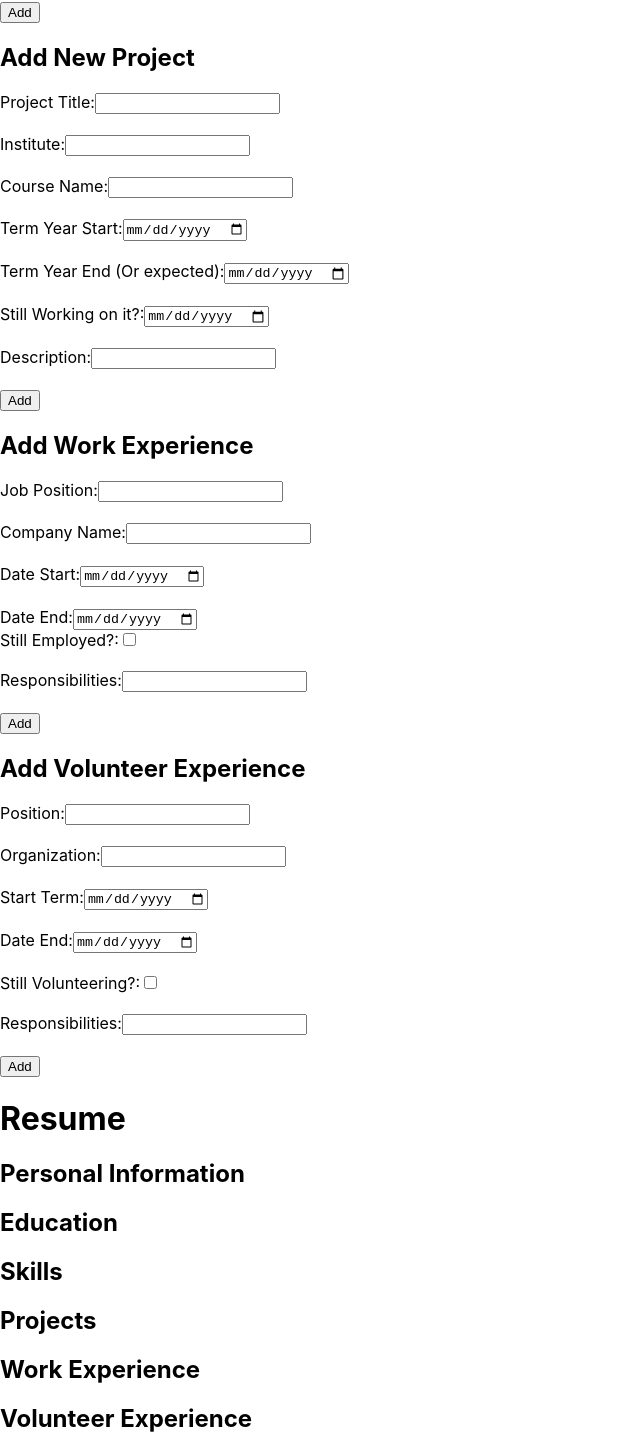
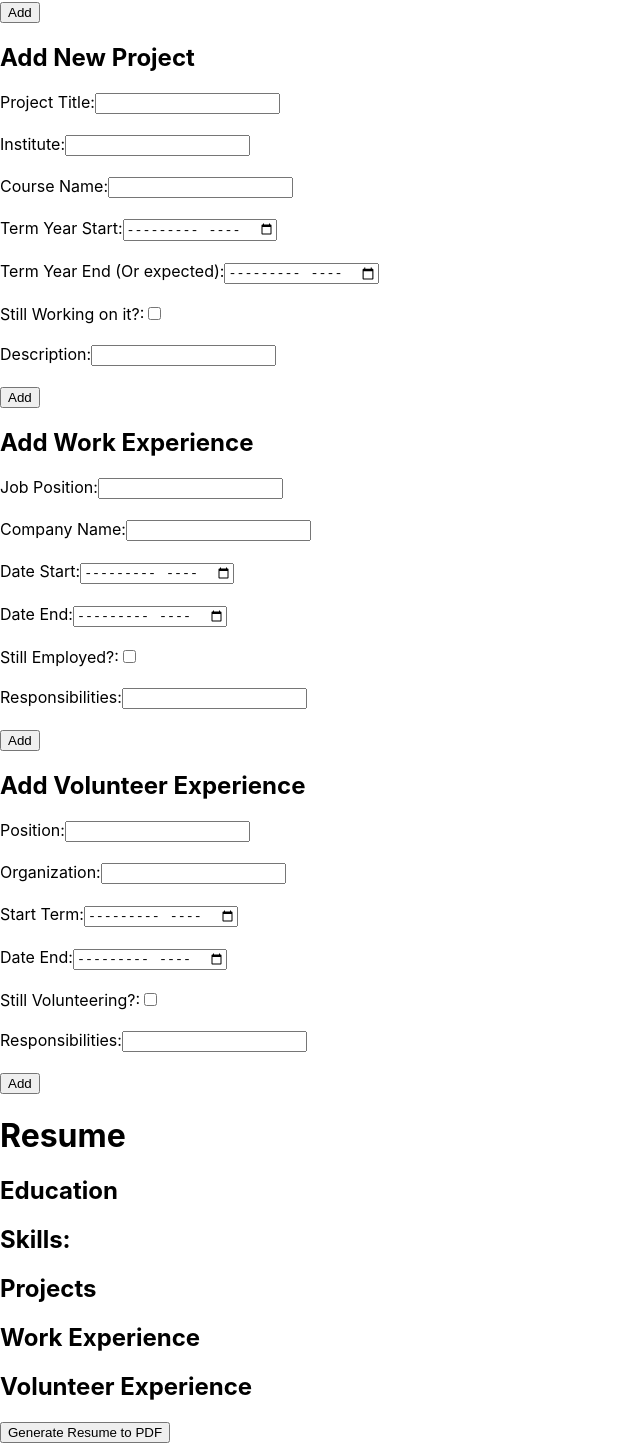
Before and after one commit to jayden-2ang/Resume-Builder-Application, a React (Create React App) app in the folder client/: page / in a window 1280 px wide. Shown: the part 816-2268 px from the top of the page, without its empty margins (0-640 px from the left). Built offline with nearby package versions, Linux system fonts and the light colour scheme.

Commit message:
Change date data type to month

```diff
--- a/client/src/App.css
+++ b/client/src/App.css
@@ -5,6 +5,14 @@
 .App-logo {
   height: 40vmin;
   pointer-events: none;
+}
+
+.header{
+  position: fixed;
+  top: 0;
+  text-align: center;
+  border-bottom: 1px black solid;
+  padding: 5px;
 }
 
 @media (prefers-reduced-motion: no-preference) {
--- a/client/src/components/education.jsx
+++ b/client/src/components/education.jsx
@@ -79,7 +79,7 @@ function Education({ addEducation }) {
       <label>
         Enrollment Start Date:
         <input
-          type="date"
+          type="month"
           name="enrollStart"
           value={enrollStart}
           onChange={handleChange}
@@ -93,7 +93,7 @@ function Education({ addEducation }) {
         <label>
           Enrollment End Date:
           <input
-            type="date"
+            type="month"
             name="enrollEnd"
             value={enrollEnd}
             onChange={handleChange}
--- a/client/src/components/project.jsx
+++ b/client/src/components/project.jsx
@@ -97,7 +97,7 @@ function Project({ addProject }) {
       <label>
         Term Year Start:
         <input
-          type="date"
+          type="month"
           name="termStart"
           value={termStart}
           onChange={handleChange}
@@ -111,7 +111,7 @@ function Project({ addProject }) {
       <label>
         Term Year End (Or expected):
         <input
-          type="date"
+          type="month"
           name="termEnd"
           value={termEnd}
           onChange={handleChange}
@@ -125,7 +125,7 @@ function Project({ addProject }) {
       <label>
         Still Working on it?:
         <input
-          type="date"
+          type="checkbox"
           name="present"
           value={present}
           onChange={handleChange}
--- a/client/src/components/view.jsx
+++ b/client/src/components/view.jsx
@@ -5,45 +5,41 @@ function View({ personal, education, skills, projects, work, volunteer }) {
   return (
     <div>
       <h1>Resume</h1>
-      <div>
-        <h2>Personal Information</h2>
+      <div className='header'>
         {personal.map((p, index) => (
           <div key={index}>
             <strong>{p.name}</strong> <br />
-            Email: {p.email} | Phone: {p.phone} <br />
-            Address: {p.address} <br />
-            Link: {p.link}
+            {p.address} | {p.phone} | {p.email} <br />
+            {p.link}
           </div>
         ))}
       </div>
 
-      {/* Education */}
       <section>
         <h2>Education</h2>
         {education.map((e, index) => (
           <div key={index}>
-            <strong>{e.institute}</strong> ({e.enrollStart} – {e.enrollEnd}) <br />
-            {e.study}, {e.address}
+            <strong>{e.institute}</strong>, {e.address} <br />
+            ({e.enrollStart} - {e.enrollEnd})<br />
+            <ul>
+              <li>Studying {e.study}</li>
+            </ul>
           </div>
         ))}
       </section>
 
-      {/* Skills */}
       <section>
-        <h2>Skills</h2>
-        <ul>
+        <h2>Skills: </h2>
           {skills.map((s, index) => (
-            <li key={index}>{s.skill}</li>
+            <p key={index}>{s.skill}, </p>
           ))}
-        </ul>
       </section>
 
-      {/* Projects */}
       <section>
         <h2>Projects</h2>
         {projects.map((pj, index) => (
           <div key={index}>
-            <strong>{pj.title}</strong> ({pj.termStart} – {pj.termEnd}) <br />
+            <strong>{pj.title}</strong> ({pj.termStart} - {pj.termEnd}) <br />
             {pj.description}
           </div>
         ))}
--- a/client/src/components/volunteer.jsx
+++ b/client/src/components/volunteer.jsx
@@ -80,7 +80,7 @@ function Volunteer({ addVolunteer }) {
 				Start Term:
 				<input
 				name="startTerm"
-				type="date"
+				type="month"
 				value={startTerm}
 				onChange={handleChange}
 				required
@@ -94,7 +94,7 @@ function Volunteer({ addVolunteer }) {
 					Date End:
 					<input
 					name="endTerm"
-					type="date"
+					type="month"
 					value={endTerm}
 					onChange={handleChange}
 					required
--- a/client/src/components/work.jsx
+++ b/client/src/components/work.jsx
@@ -79,7 +79,7 @@ function Work({ addWork }) {
       <label>
         Date Start:
         <input
-          type="date"
+          type="month"
           name="termStart"
           value={termStart}
           onChange={handleChange}
@@ -93,13 +93,14 @@ function Work({ addWork }) {
       <label>
         Date End:
         <input
-          type="date"
+          type="month"
           name="termEnd"
           value={termEnd}
           onChange={handleChange}
           required
         />
-      </label><br />
+      </label>
+      <br /><br />
       </>
       )}
 
```
